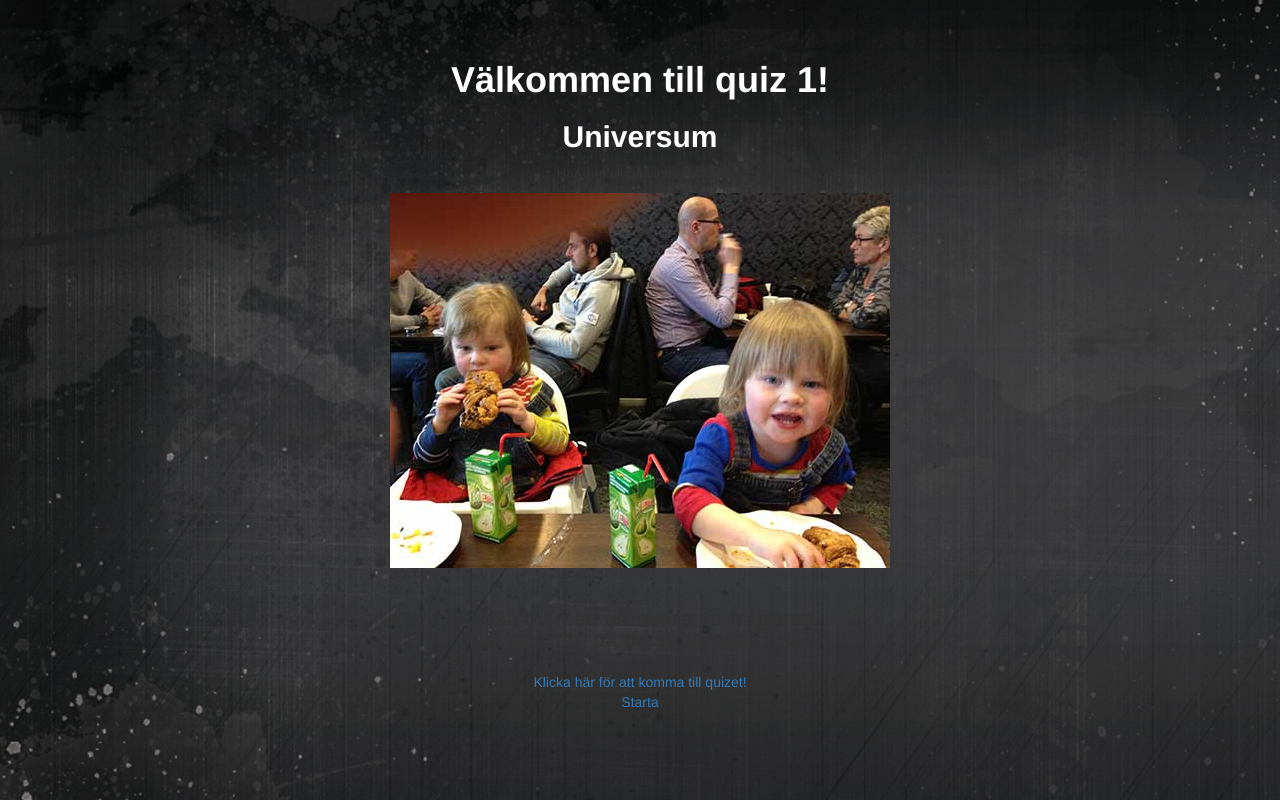
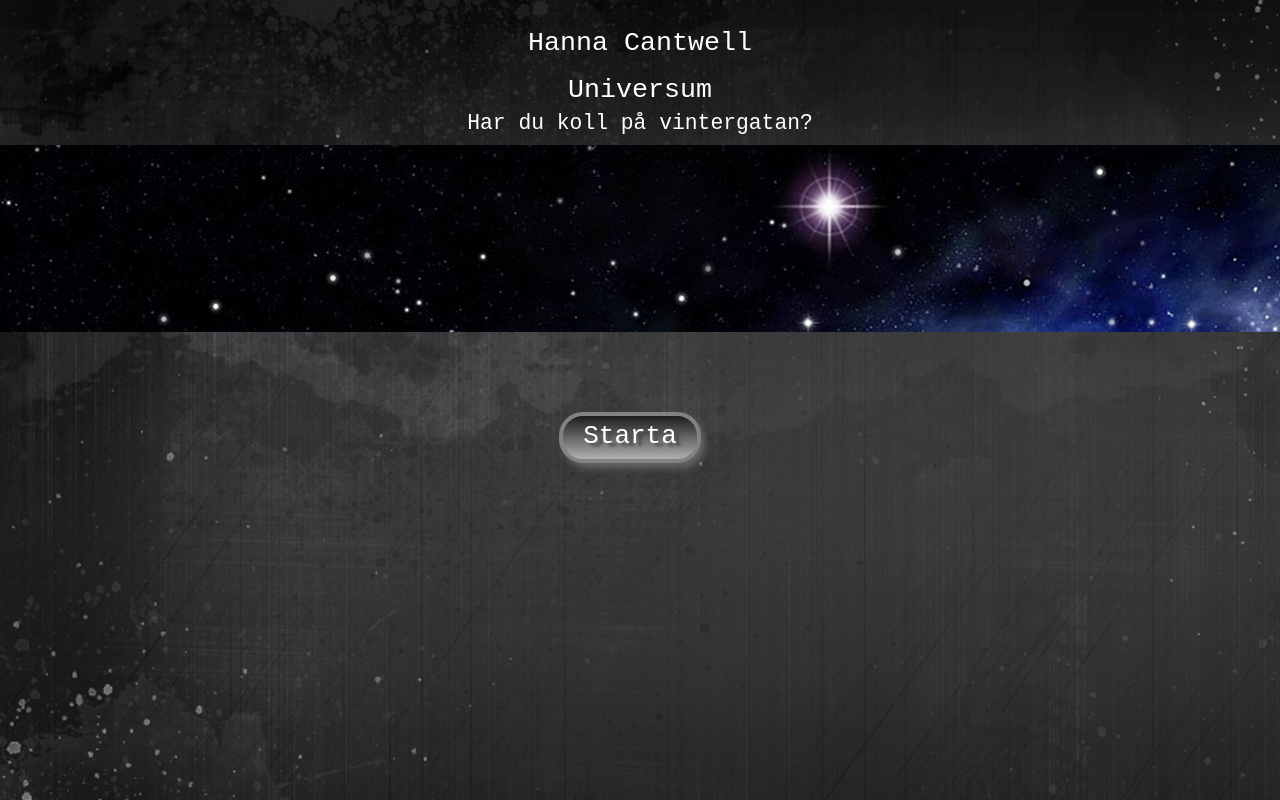
Before and after one commit to hannacantwell/quizproject, a Django app: page /quiz/1/ in a window 1280 px wide. Run offline with Django 3.2, Linux system fonts and the light colour scheme; some libraries are stand-ins or nearby versions.

Commit message:
looooaaads of changes

```diff
--- a/quiz/templates/quiz/quiz.html
+++ b/quiz/templates/quiz/quiz.html
@@ -8,17 +8,15 @@
 <link href="/static/quiz.css" rel="stylesheet">
 <title>Cantwell's quizes</title></head>
 <body></body>
-<h1>Välkommen till quiz 1!</h1>
+<h1>Hanna Cantwell</h1>
 <h2>{{ quiz.name }}</h2>
-	<p>{{ quiz.description }}</p>
-<div class="bild1"><img src="/static/bild2.jpg">
+	<div class="description"<<p>{{ quiz.description }}</p></div>
+<div class="bild1"></div>
 <div class="container">
 	<div class="row">
-		<div class="col-md-12 column2"><br>Lycka till med att svara på frågorna. <br>Det går inte på tid så stressa inte!</div>
 		</div>
 		</div>
-		<a href="question.html"> <br>Klicka här för att komma till quizet!</a>
-		<p><a href="{% url 'question_page' quiz_number 1 %}">Starta</a></p>
+		<p><a href="{% url 'question_page' quiz_number 1 %}" class="button2">Starta</a></p>
 
 <script src="https://ajax.googleapis.com/ajax/libs/jquery/1.12.4/jquery.min.js"></script>
 <script src="js/bootstrap.min.js"></script>
--- a/static/quiz.css
+++ b/static/quiz.css
@@ -2,19 +2,26 @@ body {background-image: url(/static/scuffedstatic_dark_1920x1234.jpg);
 	text-align: center;}
 
 .column2 {margin-top: 20px;
-		font: 16pt/1 Arial, Helvetica, sans-serif;
-	font-weight: bold;}
+		font: 16pt/1 "Courier New", Courier, monospace;}
 
-h1{font-weight: bold;
+h1{font: 20pt/1 "Courier New", Courier, monospace;
 	color: #ffffff;
-	margin-top: 60px;}
+	margin-top: 30px;}
 
+p {font: 16pt/1 "Courier New", Courier, monospace;
+	color: #ffffff;
+	margin-left: auto;
+	margin-right: auto;
+	list-style-position: inside;
+	padding-left:0;}
 
-
-h2 {font-weight: bold;
+h2 {
+	font: 20pt/1 "Courier New", Courier, monospace;
 	color: #ffffff;}
 
-.answers {color: #ffffff;}
+.description {font: 16pt/1 "Courier New", Courier, monospace;
+	color: #ffffff;}
+
 
 .button {
   background: #1c1c1c;
@@ -30,16 +37,18 @@ h2 {font-weight: bold;
   -webkit-box-shadow: 4px 5px 7px #666666;
   -moz-box-shadow: 4px 5px 7px #666666;
   box-shadow: 4px 5px 7px #666666;
-  font-family: Georgia;
+  font-family: "Courier New", Courier, monospace;
   color: #ffffff;
   font-size: 26px;
   padding: 7px 20px 10px 20px;
   border: solid #828282 4px;
   text-decoration: none;
-  margin-top: 150px;
-  margin-right: 50px;
+  margin-top: 80px;
+  margin-right: 20px;
   display:inline-block;
 }
+
+
 
 .button:hover {
   background: #5c2f59;
@@ -50,26 +59,53 @@ h2 {font-weight: bold;
   background-image: linear-gradient(to bottom, #5c2f59, #9888a3);
   text-decoration: none;}
 
+.button2 {
+  background: #1c1c1c;
+  background-image: -webkit-linear-gradient(top, #1c1c1c, #b0b0b0);
+  background-image: -moz-linear-gradient(top, #1c1c1c, #b0b0b0);
+  background-image: -ms-linear-gradient(top, #1c1c1c, #b0b0b0);
+  background-image: -o-linear-gradient(top, #1c1c1c, #b0b0b0);
+  background-image: linear-gradient(to bottom, #1c1c1c, #b0b0b0);
+  -webkit-border-radius: 24;
+  -moz-border-radius: 24;
+  border-radius: 24px;
+  text-shadow: 5px 3px 3px #454545;
+  -webkit-box-shadow: 4px 5px 7px #666666;
+  -moz-box-shadow: 4px 5px 7px #666666;
+  box-shadow: 4px 5px 7px #666666;
+  "Courier New", Courier, monospace;
+  color: #ffffff;
+  font-size: 26px;
+  padding: 7px 20px 10px 20px;
+  border: solid #828282 4px;
+  text-decoration: none;
+  margin-top: 80px;
+  margin-right: 20px;
+  display:inline-block;
+}
+
+.button2:hover {
+  background: #5c2f59;
+  background-image: -webkit-linear-gradient(top, #5c2f59, #9888a3);
+  background-image: -moz-linear-gradient(top, #5c2f59, #9888a3);
+  background-image: -ms-linear-gradient(top, #5c2f59, #9888a3);
+  background-image: -o-linear-gradient(top, #5c2f59, #9888a3);
+  background-image: linear-gradient(to bottom, #5c2f59, #9888a3);
+  text-decoration: none;}
+
 a:hover{color: #ffffff;}
 
-.undertext {
-	color: #ffffff;
-	font: 12pt/1 Arial, Helvetica, sans-serif;
-	text-align: left;
-	margin-left: auto;
-	width: 300px;
-	margin-right: auto;
 
-.column1 {font: 20pt/1 Arial, Helvetica, sans-serif;
-	font-weight: bold;
+.column1 {font: 20pt/1 "Courier New", Courier, monospace;
 	text-decoration: underline;}
 
-.column2 {color: #ffffff;
-		font: 20pt/1 Arial, Helvetica, sans-serif;}
 
-.question {font: 12pt/1 Arial, Helvetica, sans-serif;
-	font-weight: bold;
+.question {font: 12pt/1 "Courier New", Courier, monospace;
 	color: #ffffff;}
 
 .rubrik {color: #ffffff;
 		a:link: color}
+
+.bild1 {background-image: url(/static/universum.jpg);
+		background-repeat:repeat-x;
+		height: 187px;}
```
Also changed, not shown: quiz/templates/quiz/Start.html (+3 -5 lines), quiz/templates/quiz/question.html (+7 -24 lines), quiz/templates/quiz/results.html (+4 -4 lines), static/hqdefault.jpg (added), static/orion-im-universum.jpg (added), static/universum.jpg (added).
